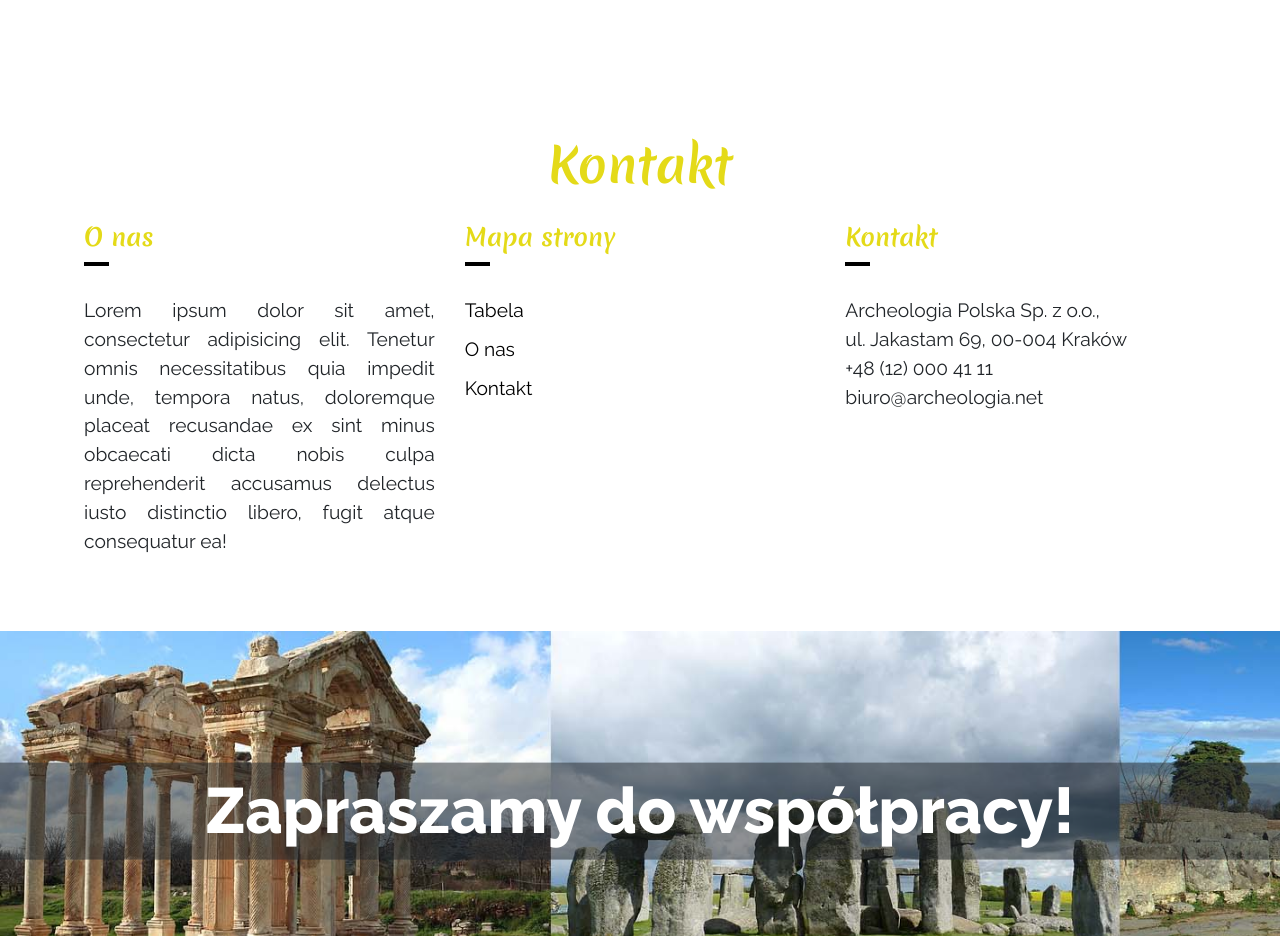
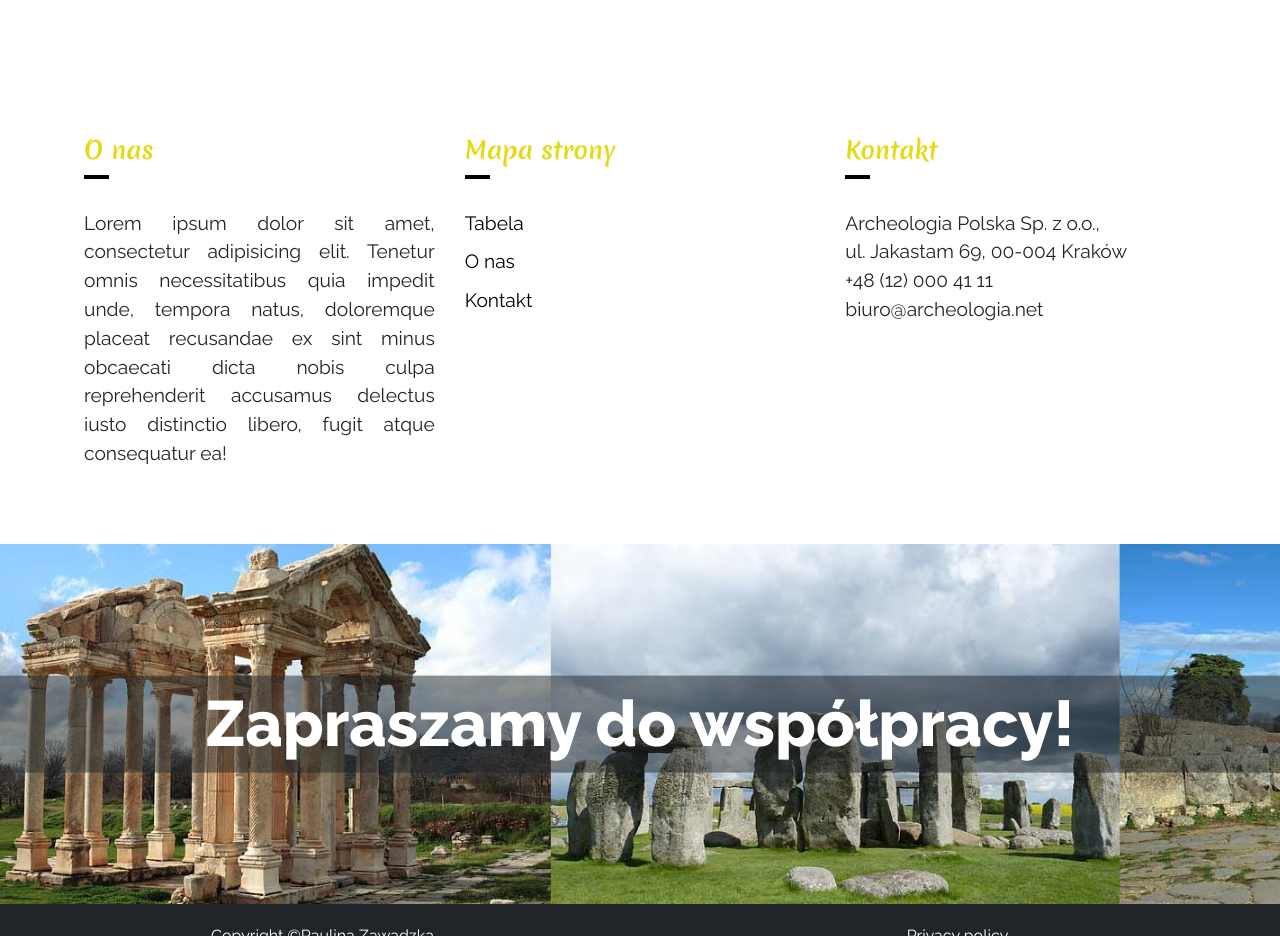
Before and after one commit to PaulinaZawadzka/archeologia, a plain HTML site: page index.html in a window 1280 px wide. Shown: the part 3060-3996 px from the top of the page. Drawn offline with nearby package versions, Linux system fonts and the light colour scheme.

Commit message:
contact-section

```diff
--- a/index.html
+++ b/index.html
@@ -230,7 +230,6 @@
     </section>
 
     <section id="contact" class="content-section conteiner">
-        <h2 class="section-title">Kontakt</h2>
 
         <div class="row">
 
```
